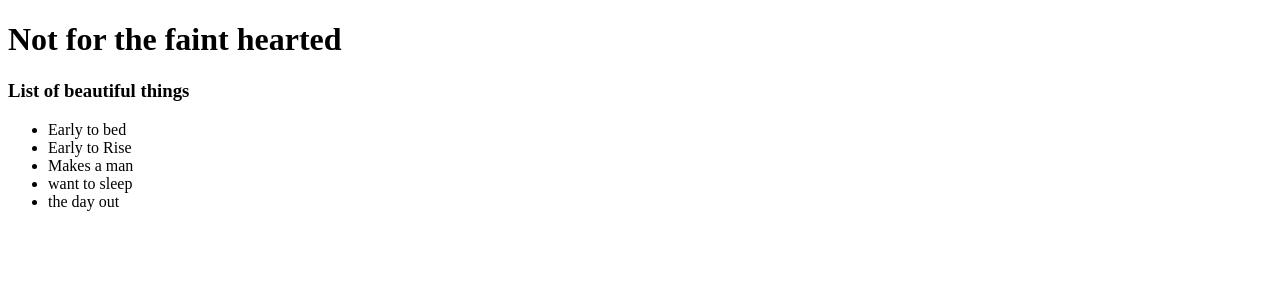
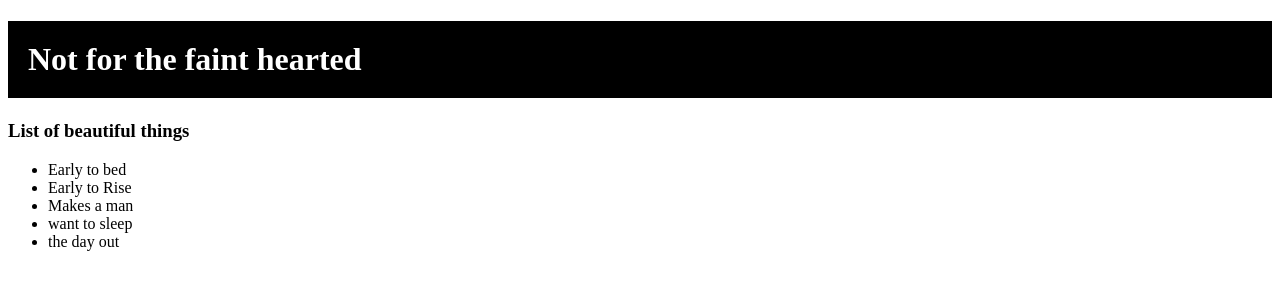
Before and after one commit to dikamdeka/JSpoem, a plain HTML site: page index.html in a window 1280 px wide. In both pictures the pointer is over the element "Not for the faint hearted". Drawn offline with Linux system fonts and the light colour scheme.

Commit message:
adding some styling

```diff
--- a/index.html
+++ b/index.html
@@ -3,6 +3,20 @@
 <head>
 <meta charset="UTF-8">
 <title>GitHub Website</title>
+
+<style>
+h1 {
+background-color: pink;
+}
+
+h1:hover {
+background-color: black;
+color: white;
+padding:20px;
+
+}
+
+</style>
 
 </head>
 
@@ -17,6 +31,9 @@
 <li>want to sleep</li>
 <li>the day out</li>
 
+
+
+
 </ul>
 
 
```
